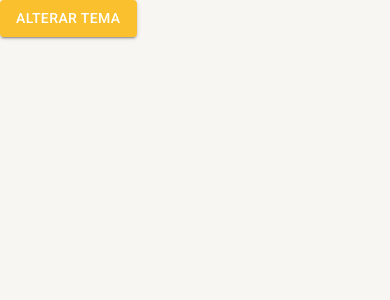
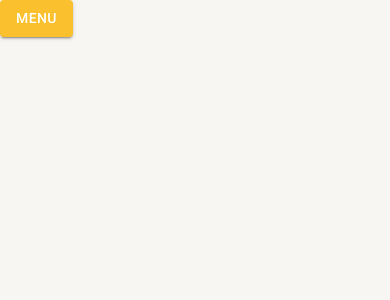
Before and after one commit to marcolaleal/app-cidades, a React (Create React App) app: page /pagina-inicial in a window 390 px wide. Shown: the top 300 px of the page. Built offline with nearby package versions, Linux system fonts and the light colour scheme.

Commit message:
feat: add menu lateral responsivo

```diff
--- a/package.json
+++ b/package.json
@@ -20,6 +20,10 @@
     "@types/node": "^16.18.3",
     "@types/react": "^18.0.25",
     "@types/react-dom": "^18.0.8",
+    "@typescript-eslint/eslint-plugin": "^5.42.1",
+    "@typescript-eslint/parser": "^5.42.1",
+    "eslint": "^8.27.0",
+    "eslint-plugin-react": "^7.31.10",
     "typescript": "^4.8.4",
     "web-vitals": "^2.1.4"
   },
--- a/src/App.tsx
+++ b/src/App.tsx
@@ -1,13 +1,19 @@
-import { BrowserRouter } from "react-router-dom";
-import { AppRoutes } from "./routes";
-import { AppThemeProvider } from "./shared/contexts/ThemeContext";
+import { BrowserRouter } from 'react-router-dom';
+import { AppRoutes } from './routes';
+import { MenuLateral } from './shared/components';
+import { DrawerProvider } from './shared/contexts';
+import { AppThemeProvider } from './shared/contexts/ThemeContext';
 
 export const App = () => {
     return (
         <AppThemeProvider>
+            <DrawerProvider>
                 <BrowserRouter>
+                    <MenuLateral>
                         <AppRoutes />
+                    </MenuLateral>
                 </BrowserRouter>
+            </DrawerProvider>
         </AppThemeProvider>
     );
-}
+};
--- a/src/index.tsx
+++ b/src/index.tsx
@@ -6,7 +6,7 @@
   document.getElementById('root') as HTMLElement
 );
 root.render(
-  <React.StrictMode>
-    <App />
-  </React.StrictMode>
+    <React.StrictMode>
+        <App />
+    </React.StrictMode>
 );
--- a/src/routes/index.tsx
+++ b/src/routes/index.tsx
@@ -1,18 +1,16 @@
-import { Button } from "@mui/material";
-import { Navigate, Route, Routes } from "react-router-dom";
-import { useAppThemeContext } from "../shared/contexts";
-
-
+import { Button } from '@mui/material';
+import { Navigate, Route, Routes } from 'react-router-dom';
+import { useDrawerContext } from '../shared/contexts';
 
 
 export const AppRoutes = () => {
-    const {toggleTheme} = useAppThemeContext();
+    const {toggleDrawerOpen} = useDrawerContext();
 
 
     return(
         <Routes>
-            <Route path="/pagina-inicial" element={<Button variant="contained" color="primary" onClick={toggleTheme}>Alterar Tema</Button>} />
+            <Route path="/pagina-inicial" element={<Button variant="contained" color="primary" onClick={toggleDrawerOpen}>Menu</Button>} />
             <Route path="*" element={<Navigate to="/pagina-inicial" />} />
         </Routes>
     );
-}
+};
--- a/src/shared/components/index.ts
+++ b/src/shared/components/index.ts
@@ -1 +1 @@
-export { };
+export * from './menu-lateral/MenuLateral';
--- /dev/null
+++ b/src/shared/components/menu-lateral/MenuLateral.tsx
@@ -0,0 +1,54 @@
+import { Avatar, Box, Divider, Drawer, Icon, List, ListItemButton, ListItemIcon, ListItemText, useMediaQuery, useTheme } from '@mui/material';
+import React from 'react';
+import { useDrawerContext } from '../../contexts';
+
+interface IMenuLateralProps {
+    children: React.ReactNode
+}
+
+
+export const MenuLateral:React.FC<IMenuLateralProps> = ( {children} ) => {
+    const theme = useTheme( );
+    const smDown = useMediaQuery(theme.breakpoints.down('sm'));
+
+    const {isDrawerOpen, toggleDrawerOpen} = useDrawerContext();
+
+
+
+    //primeiro box é o avatar ou logo, Divider é a linha divisoria e abaixo esta as opções de menu
+    return (
+        <>
+            <Drawer open={isDrawerOpen} variant={smDown ? 'temporary' : 'permanent'} onClose={toggleDrawerOpen}>
+                <Box width={theme.spacing(28)} height="100%" display="flex" flexDirection="column">
+
+                    <Box width="100%" height={theme.spacing(20)} display="flex" alignItems="center" justifyContent="center" >
+                        <Avatar
+                            sx={{height : theme.spacing(12), width: theme.spacing(12) }}
+                            src="https://www.nasa.gov/sites/default/files/thumbnails/image/nasa-logo-web-rgb.png"
+                        />
+                    </Box>
+
+                    <Divider />
+
+
+                    <Box flex={1}>
+                        <List component="nav">
+                            <ListItemButton>
+                                <ListItemIcon>
+                                    <Icon>
+                                        home
+                                    </Icon>
+                                </ListItemIcon>
+                                <ListItemText primary="Página Inicial" />
+                            </ListItemButton>
+                        </List>
+                    </Box>
+
+                </Box>
+            </Drawer>
+            <Box height="100vh" marginLeft={smDown ? 0 : theme.spacing(28)}>
+                {children}
+            </Box>
+        </>
+    );
+};
--- /dev/null
+++ b/src/shared/contexts/DrawerContext.tsx
@@ -0,0 +1,34 @@
+import React, { createContext, useCallback, useContext, useState } from 'react';
+
+
+interface IDrawerContextData {
+    isDrawerOpen: boolean;
+    toggleDrawerOpen: () => void;
+}
+
+
+const DrawerContext = createContext({} as IDrawerContextData);
+
+export const useDrawerContext = () => {
+    return useContext(DrawerContext);
+};
+
+interface IDrawerProviderProps {
+    children: React.ReactNode
+}
+
+export const DrawerProvider: React.FC<IDrawerProviderProps> = ({ children }) => {
+    const [isDrawerOpen, setIsDrawerOpen] = useState(false);
+
+
+    //faz a troca do tema, se fora Light, retorna Dark, se nao for, retorna Light
+    const toggleDrawerOpen = useCallback(() => {
+        setIsDrawerOpen(oldDrawerOpen => !oldDrawerOpen);
+    },[]);
+
+    return(
+        <DrawerContext.Provider value={{ isDrawerOpen, toggleDrawerOpen }}>
+            {children}
+        </DrawerContext.Provider>
+    );
+};
--- a/src/shared/contexts/index.ts
+++ b/src/shared/contexts/index.ts
@@ -1 +1,2 @@
 export * from './ThemeContext';
+export * from './DrawerContext';
```
Also changed, not shown: src/shared/contexts/ThemeContext.tsx (+8 -8 lines), .eslintrc.json (added), 1 other file (tests, documents, lock files or other folders). Lines whose indentation alone changed are shown as unchanged.
